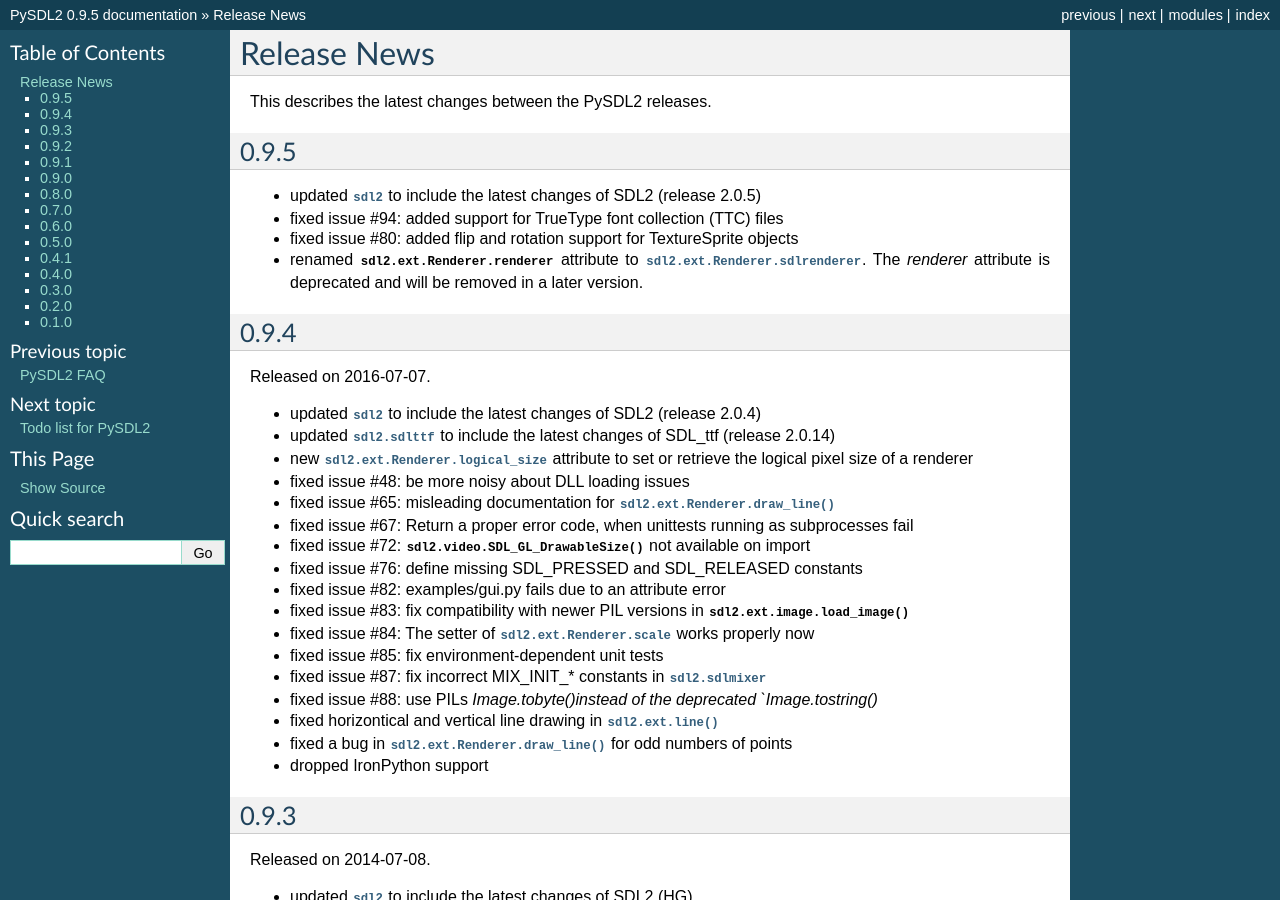
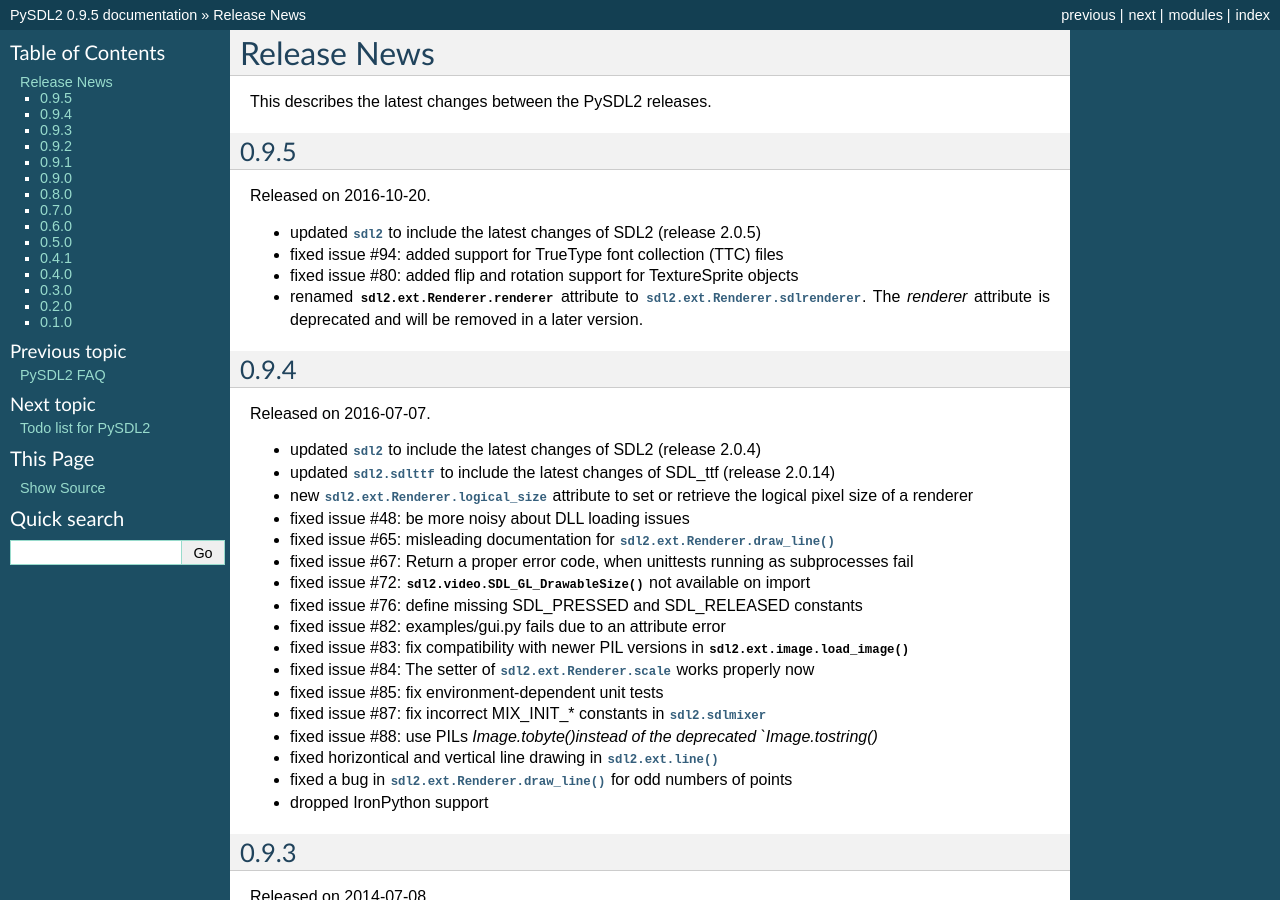
Before and after one commit to py-sdl/py-sdl2, a Sphinx documentation site: the page built from doc/news.rst, in a window 1280 px wide and 900 px high. Built offline with Sphinx 7.4.7, drawn with Linux system fonts in a browser that asks for light colours.

Commit message:
- release 0.9.5

```diff
--- a/doc/modules/sdl2ext_sprite.rst
+++ b/doc/modules/sdl2ext_sprite.rst
@@ -346,7 +346,8 @@
       *angle* will cause the texture to be rotated around *center* by the given
       degrees. *flip* can be one of the SDL_FLIP_* constants and will flip the
       texture over its horizontal or vertical middle axis. If *src* is a
-      :class:`TextureSprite`, *angle*, *center* and *flip
+      :class:`TextureSprite`, *angle*, *center* and *flip* will be set from
+      *src*'s attributes, if not provided.
 
    .. method:: draw_line(points : iterable[, color=None]) -> None
 
--- a/doc/news.rst
+++ b/doc/news.rst
@@ -4,13 +4,14 @@
 
 0.9.5
 -----
+Released on 2016-10-20.
 
 * updated :mod:`sdl2` to include the latest changes of SDL2 (release 2.0.5)
 * fixed issue #94: added support for TrueType font collection (TTC) files
 * fixed issue #80: added flip and rotation support for TextureSprite objects
-* renamed :class:`sdl2.ext.Renderer.renderer` attribute to
-  :class:`sdl2.ext.Renderer.sdlrenderer`. The `renderer` attribute is deprecated
-  and will be removed in a later version.
+* renamed :attr:`sdl2.ext.Renderer.renderer` attribute to
+  :attr:`sdl2.ext.Renderer.sdlrenderer`. The `renderer` attribute is
+  deprecated and will be removed in a later version.
 
 0.9.4
 -----
```
